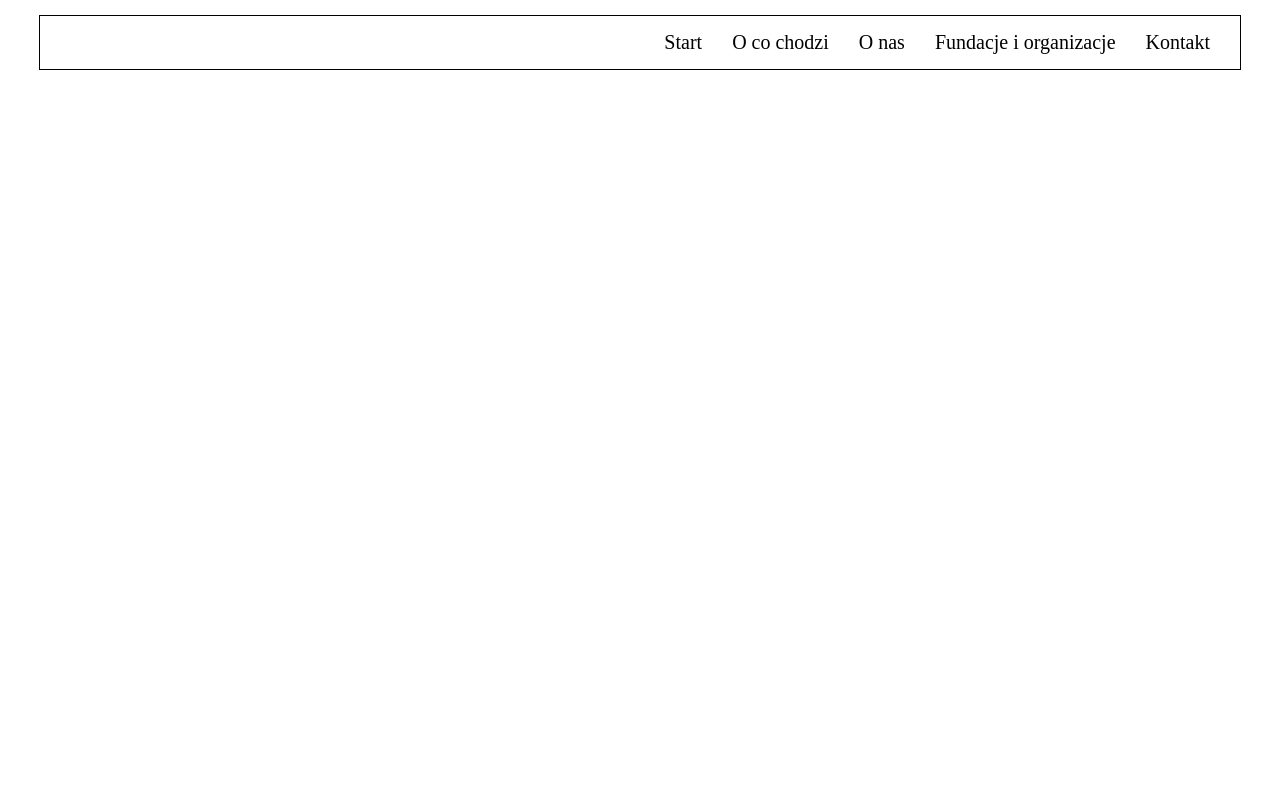
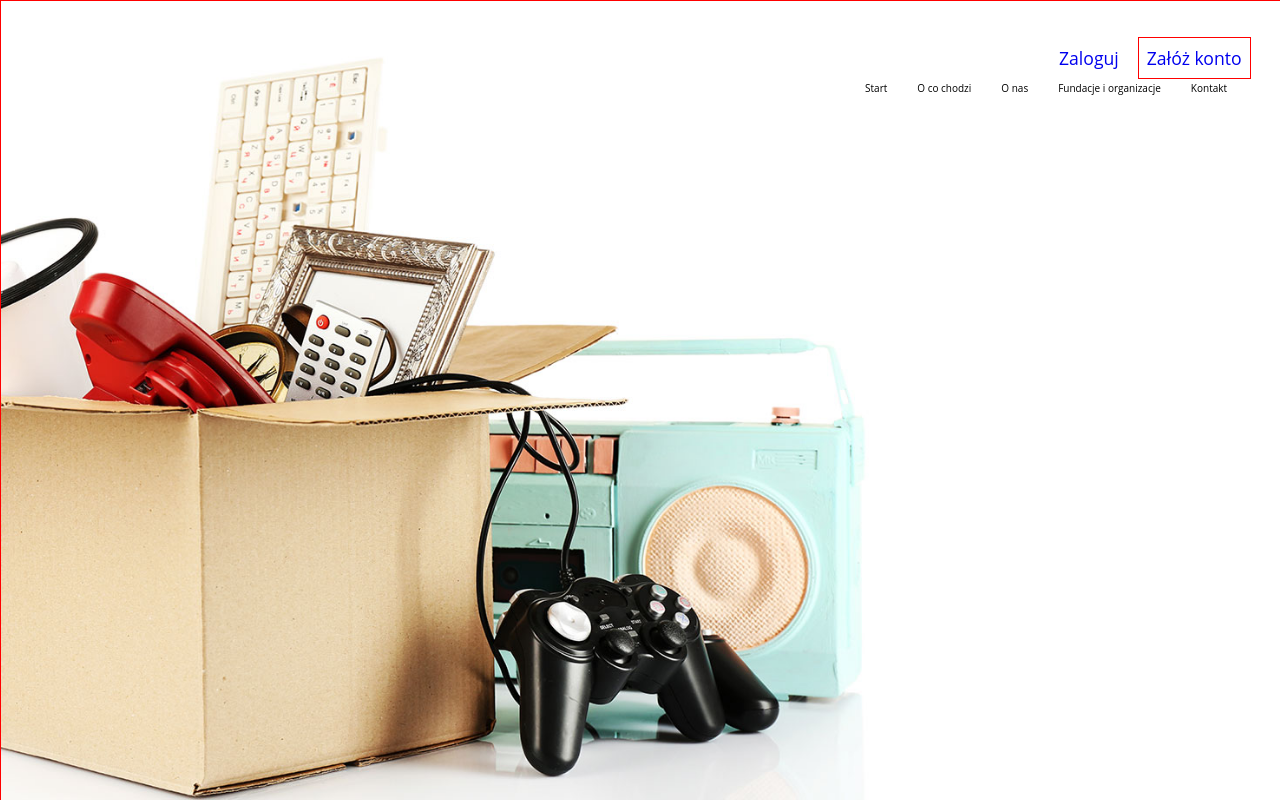
Before and after one commit to Pheniksja/give-Away-Charity, a website: page index.html in a window 1280 px wide. Shown: the top 800 px of the page. Drawn offline with Linux system fonts and the light colour scheme.

Commit message:
giveAwayCharity - ad login and register

```diff
--- a/index.html
+++ b/index.html
@@ -6,8 +6,13 @@
     <link rel="stylesheet" href="css/main.css">
     </head>
 <body>
-    <div class="header-menu">
+    <header class="header-menu">
         <div class="container">
+
+            <div class="account">
+                <a class=login href="#">Zaloguj</a>
+                <a class=register href="#">Załóż konto</a>
+            </div>
             <nav class= "header-nav">
               <ul class= "header-nav-list">
                   <li class = 'test'> <a href = "#"> Start </a></li>
@@ -21,7 +26,7 @@
         </div>
 
 
-    </div>
+    </header>
 
 
 <!-- <script src="./js/app.js"></script> -->
--- a/scss/main.scss
+++ b/scss/main.scss
@@ -10,3 +10,4 @@
 //Colors
 $colorText: #737373;
 $colorBody: #EFEFEF;
+$colorAccount: #FBD649;
--- a/scss/modules/_layout.scss
+++ b/scss/modules/_layout.scss
@@ -2,14 +2,15 @@
 body {
   font-family: 'Open Sans', sans-serif;
   color: $colorText;
-  background: $colorBody;
+  // background: $colorBody;
   overflow-x:hidden;
+  font-size: 10px;
 }
 
 .container {
-  max-width: 1330px;
-  padding-left: 15px;
-  padding-right: 15px;
+  max-width: 1700px;
+  padding-left: 1.5rem;
+  padding-right: 1.5rem;;
   margin: 0 auto;
 }
 a {
--- a/scss/partials/_header.scss
+++ b/scss/partials/_header.scss
@@ -1,19 +1,54 @@
-.header-nav-list {
-    font-size: 20px;
+//header
+
+.header-menu {
+    width: 100%;
+    height: 75.6rem;
+    background: url('../images/header_start_img.jpg') no-repeat;
+    background-size: contain;
+    border: 1px solid red;
 }
 
-.header-menu{
-    // width:50%;
-    padding: 15px 0;
+.header-menu .container {
+    height: 100%;
+    display: flex;
+    flex-direction: column;
+    align-items: flex-end;
 }
 
-.container {
-    width: 1200px;
-    margin: 0 auto;
-    border: 1px solid black;
-    display: flex;
-    justify-content: flex-end;
+//login and create account
+
+.account {
+margin-top: 2rem;
+font-size: 1.1rem;
 }
+
+.account .login,
+.account .register {
+    padding: 0.5rem;
+    margin-right: 0.4rem;
+}
+
+.account .login {
+    // margin-right: 20px;
+}
+
+
+.account .register {
+    padding: 0.5rem;
+    border: 1px solid $colorAccount;
+}
+
+.header-menu a{
+    color: $colorText;
+}
+
+.header-nav-list {
+    // font-size: 20px;
+}
+
+
+//navigation
+
 
 .header-nav-list {
     display:flex;
```
Also changed, not shown: css/main.css, images/about.jpg (added), images/decoration.png (added), images/footer_bg_img.jpg (added), images/header_logged_img.jpg (added), images/header_start_img.jpg (added), 1 other file.
